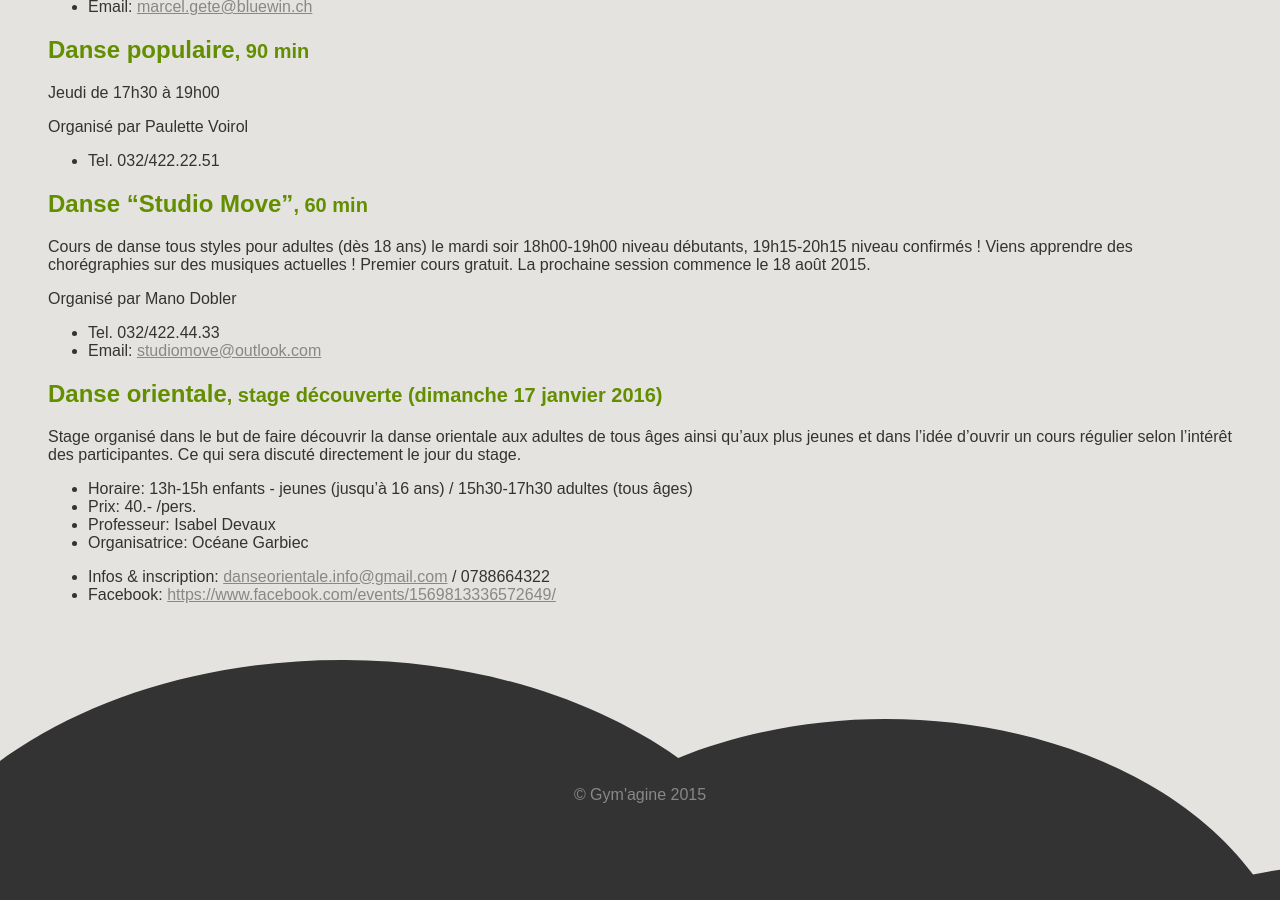
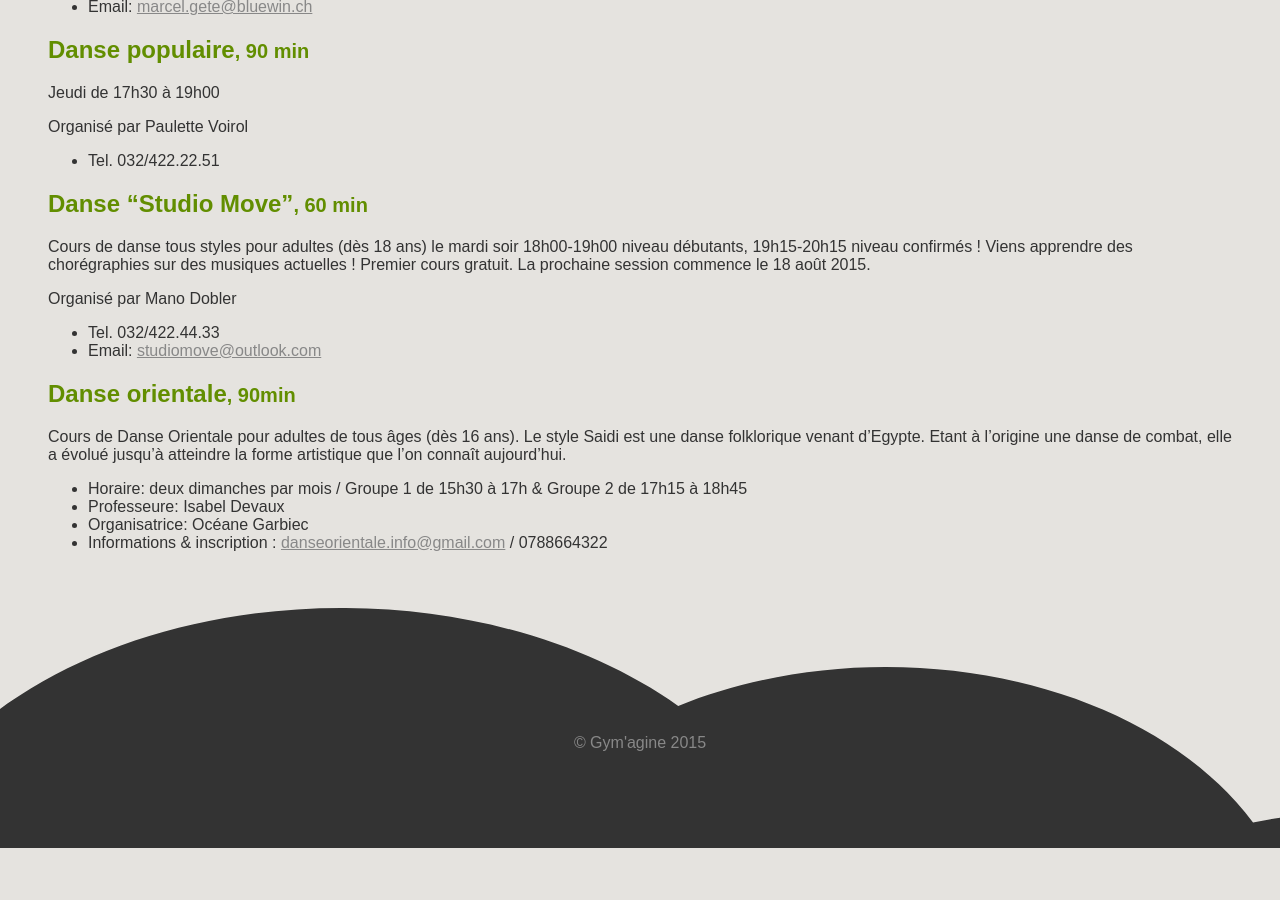
Before and after one commit to kilowhat/gymagine.ch, a Jekyll site: the page built from cours.md, in a window 1280 px wide and 900 px high, scrolled down 995 px. Built offline with Jekyll 4.4.1, drawn with Linux system fonts in a browser that asks for light colours; comment, search, counter and statistics services are not loaded; after the commit the page ends 1843 px from its top, so only the background shows below that.

Commit message:
Mise à jour danse orientale

```diff
--- a/cours.md
+++ b/cours.md
@@ -60,16 +60,13 @@ Organisé par Mano Dobler
 - Tel. 032/422.44.33
 - Email: <studiomove@outlook.com>
 
-## Danse orientale<small>, stage découverte (dimanche 17 janvier 2016)</small>
+## Danse orientale<small>, 90min</small>
 
-Stage organisé dans le but de faire découvrir la danse orientale aux adultes de tous âges ainsi qu'aux plus jeunes et dans l'idée d'ouvrir un cours régulier selon l'intérêt des participantes. Ce qui sera discuté directement le jour du stage.
+Cours de Danse Orientale pour adultes de tous âges (dès 16 ans).
+Le style Saidi est une danse folklorique venant d'Egypte.
+Etant à l'origine une danse de combat, elle a évolué jusqu'à atteindre la forme artistique que l'on connaît aujourd'hui.
 
-- Horaire: 13h-15h enfants - jeunes (jusqu'à 16 ans) / 15h30-17h30 adultes (tous âges)
-- Prix: 40.- /pers.
-- Professeur: Isabel Devaux
+- Horaire: deux dimanches par mois / Groupe 1 de 15h30 à 17h & Groupe 2 de 17h15 à 18h45
+- Professeure: Isabel Devaux
 - Organisatrice: Océane Garbiec
-
-<!-- space -->
-
-- Infos & inscription: <danseorientale.info@gmail.com> / 0788664322
-- Facebook: <https://www.facebook.com/events/1569813336572649/>
+- Informations & inscription : <danseorientale.info@gmail.com> / 0788664322
```
